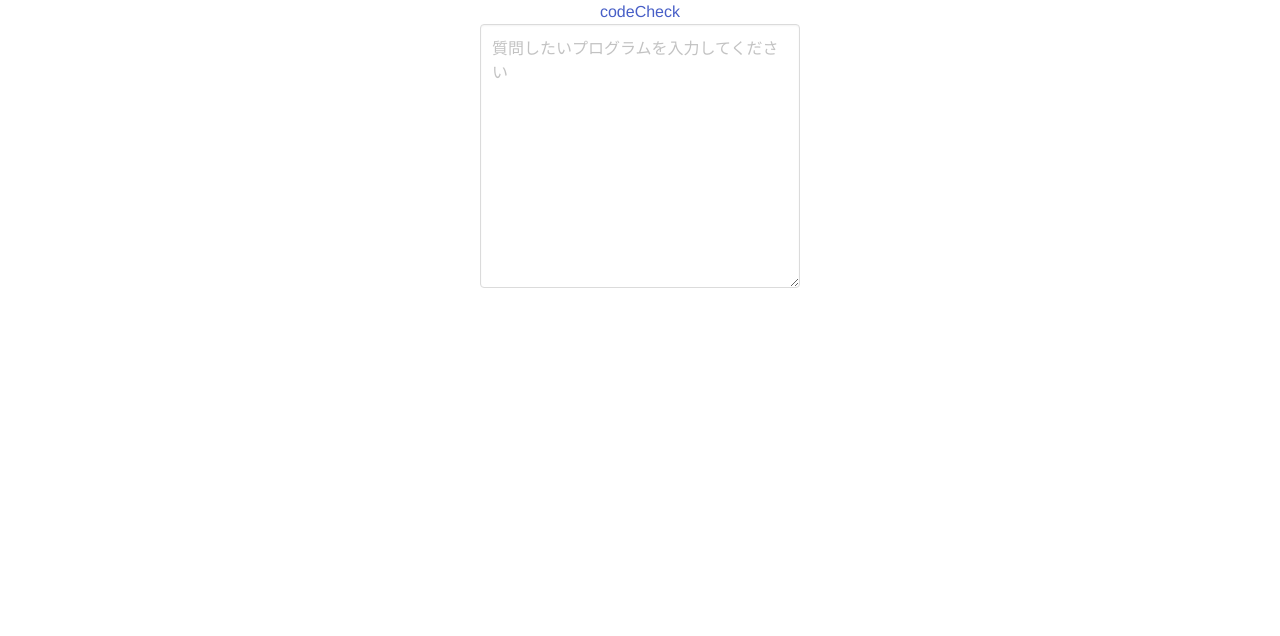
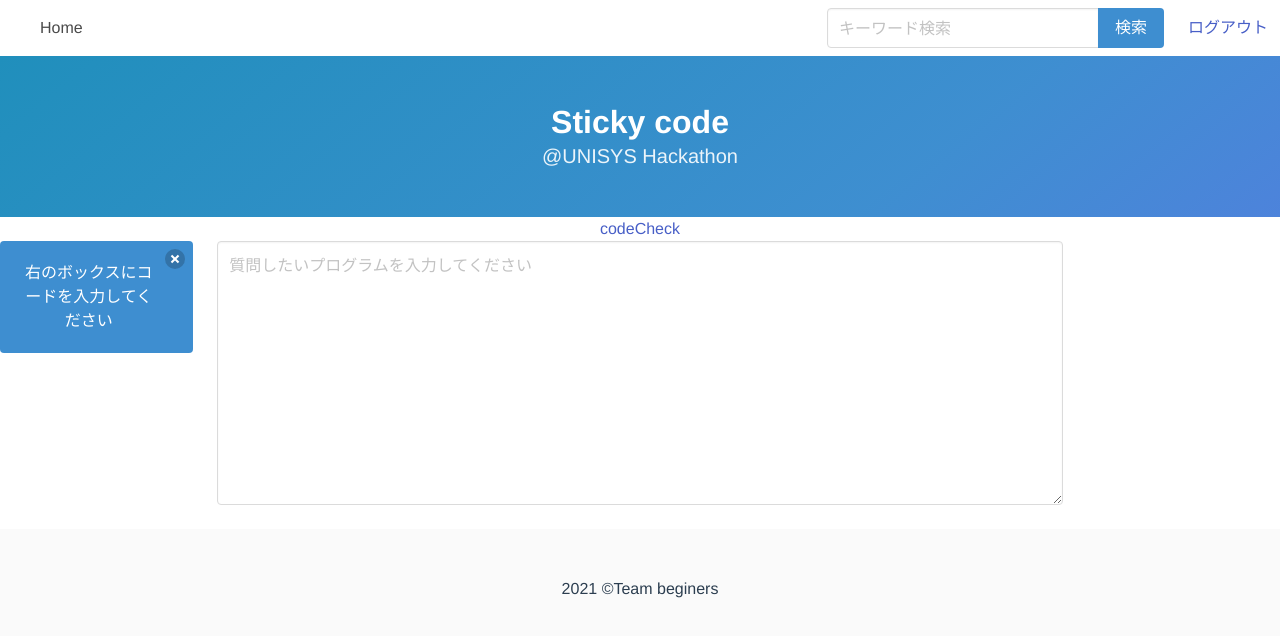
Before and after one commit to beginners-team-I/code-check, a Vue app in the folder front/: page /codeCheck in a window 1280 px wide. Shown: the top 636 px of the page. Built offline with nearby package versions, Linux system fonts and the light colour scheme.

Commit message:
test.htmlを山田くんのアプリとくっ付けました

```diff
--- a/front/src/App.vue
+++ b/front/src/App.vue
@@ -1,14 +1,96 @@
 <template>
+
   <div id="app">
-    <div class="main-margin">
-    <router-link to="/codeCheck">codeCheck</router-link>
-    <router-view />
+         <header class="navbar">
+
+          <div class="navbar-brand">
+              <span class="navbar-item">
+                  <span class="fa fa-language"></span><span class="icon-text">
+  <span class="icon">
+    <i class="fas fa-home"></i>
+  </span>
+  <span>Home</span>
+</span>
+              </span>
+          </div>
+
+
+          <div class="navbar-end">
+            <div class="navbar-item">
+                <div class="field has-addons">
+                  <div class="control">
+                      <input class="input" type="text" name="search" placeholder="キーワード検索">
+                  </div>
+                  <div class="control">
+                      <a class="button is-info"><i class="fa fa-search"></i>検索</a>
+                  </div>
+                </div>
+              </div>
+
+            <div class="navbar-item">
+              <a href="#"><i class="fa fa-user"></i>ログアウト</a>
+            </div>
+          </div>
+
+      </header>
+
+<!-- <style>
+      main {
+        background-color: #eeeeee;
+      }
+    </style> -->
+
+<div class="hero is-info is-bold">
+  <div class="hero-body">
+      <div class="container">
+         <h1 class="title">Sticky code</h1>
+         <h2 class="subtitle">@UNISYS Hackathon</h2>
+      </div>
+  </div>
+</div>
+
+
+
+
+<main class="columns">
+      <div class="submenu column is-2">
+        <br>
+        <div class="notification is-info">
+          <button class="delete"></button>
+          右のボックスにコードを入力してください
+        </div>
+        </div>
+
+        <div class="column is-8">
+        <!-- <div class="main-margin"> -->
+      <router-link to="/codeCheck">codeCheck</router-link>
+      <router-view />
+      <!-- </div> -->
     </div>
-  </div>
+
+ </main>
+
+
+    <footer class="footer">
+      <div class="container">
+        <div class="content has-text-centered">
+          2021 ©Team beginers
+        </div>
+      </div>
+   </footer>
+
+
+
+
+ </div>
+
+
+
 </template>
 
 <style lang="scss">
 @import "./node_modules/bulma/bulma.sass";
+@import "https://cdn.jsdelivr.net/npm/bulma@0.9.2/css/bulma.min.css";
 
 #app {
   font-family: Avenir, Helvetica, Arial, sans-serif;
@@ -34,4 +116,9 @@
 .main-margin{
   margin: 0em 30em
 }
+footer {
+    background: #333333;
+    // color: #ffffff;
+    height: 40px;
+}
 </style>
--- a/front/src/views/codeCheck/index.vue
+++ b/front/src/views/codeCheck/index.vue
@@ -1,4 +1,6 @@
 <template>
+
+
 <div>
   <textarea class="textarea" rows="10" v-model="code" placeholder="質問したいプログラムを入力してください"></textarea>
   <div class="code-layout" v-for="codeElement in codeArray">
```
Also changed, not shown: 1 other file (tests, documents, lock files or other folders).
